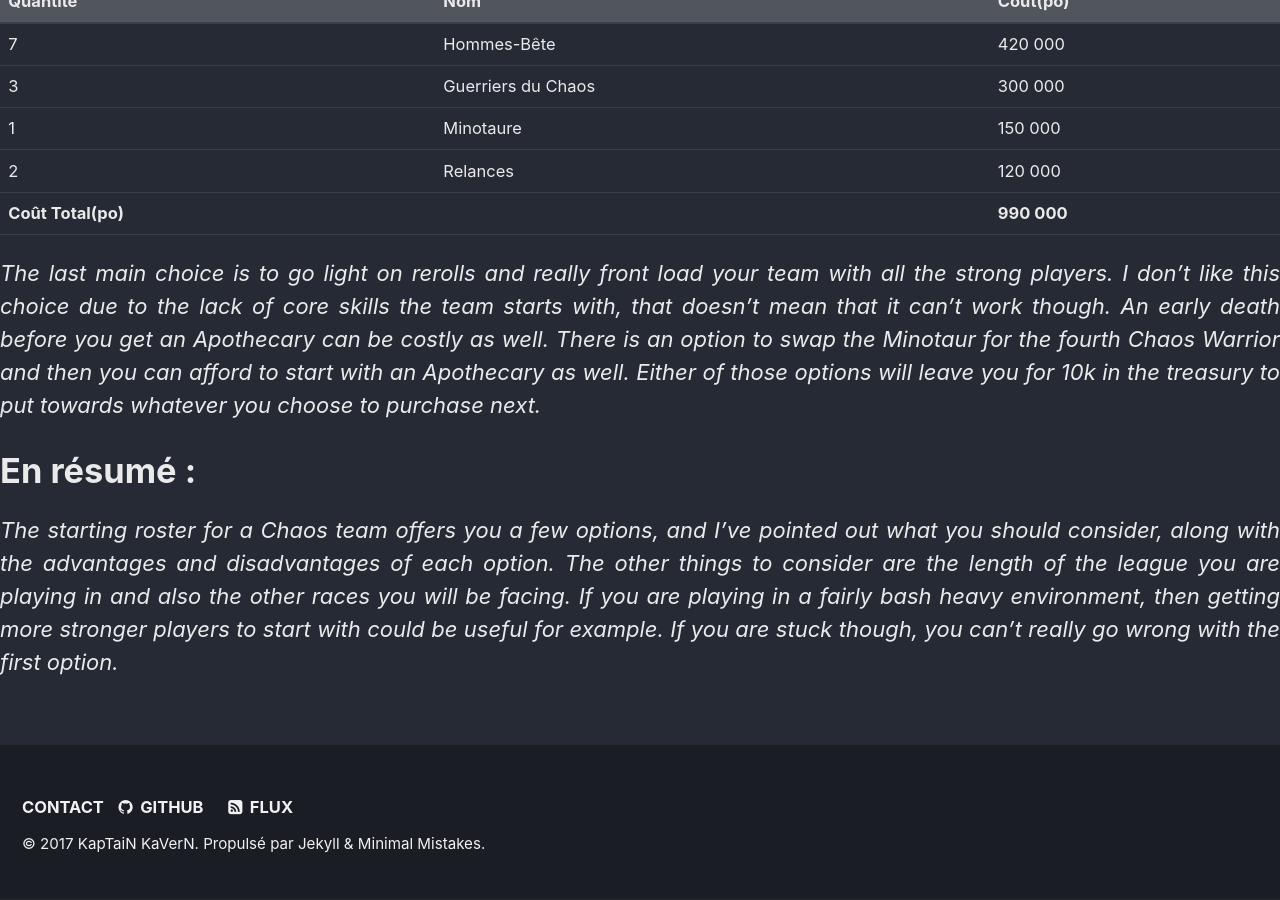
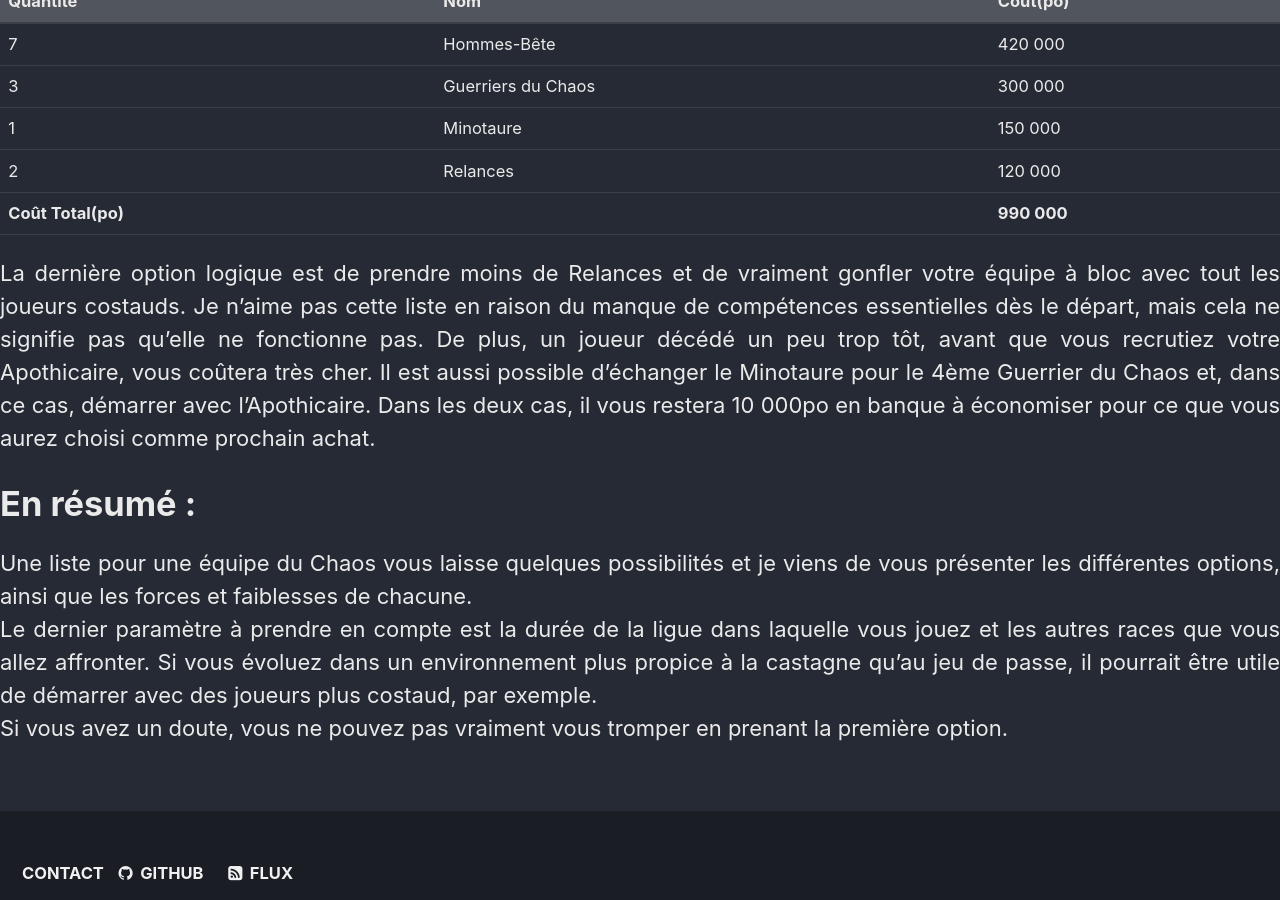
Before and after one commit to kaptain-kavern/traductionbloodbowl, a Jekyll site: the page built from _trad/bbtactics/listes_demarrage_1000TV/Chaos.md, in a window 1280 px wide and 900 px high, scrolled down 2457 px. Built offline with Jekyll 4.4.1, drawn with Linux system fonts in a browser that asks for light colours; our own code applies the rules of GitHub Pages for plain Markdown files.

Commit message:
1er article traduit en entier :champagne:

```diff
--- a/_trad/bbtactics/listes_demarrage_1000TV/Chaos.md
+++ b/_trad/bbtactics/listes_demarrage_1000TV/Chaos.md
@@ -67,10 +67,12 @@ Pour les ligues de courtes durée cette liste ne sera pas aussi efficace qu'elle
 2  | Relances | 120 000
 **Coût Total(po)** |   |  **990 000**
 
-*The last main choice is to go light on rerolls and really front load your team with all the strong players. I don’t like this choice due to the lack of core skills the team starts with, that doesn’t mean that it can’t work though. An early death before you get an Apothecary can be costly as well. There is an option to swap the Minotaur for the fourth Chaos Warrior and then you can afford to start with an Apothecary as well. Either of those options will leave you for 10k in the treasury to put towards whatever you choose to purchase next.*
+La dernière option logique est de prendre moins de Relances et de vraiment gonfler votre équipe à bloc avec tout les joueurs costauds. Je n'aime pas cette liste en raison du manque de compétences essentielles dès le départ, mais cela ne signifie pas qu'elle ne fonctionne pas. De plus, un joueur décédé un peu trop tôt, avant que vous recrutiez votre Apothicaire, vous coûtera très cher. Il est aussi possible d'échanger le Minotaure pour le 4ème Guerrier du Chaos et, dans ce cas, démarrer avec l'Apothicaire. Dans les deux cas, il vous restera 10 000po en banque à économiser pour ce que vous aurez choisi comme prochain achat.
 {: .text-justify}
 
 
 # En résumé :
-*The starting roster for a Chaos team offers you a few options, and I’ve pointed out what you should consider, along with the advantages and disadvantages of each option. The other things to consider are the length of the league you are playing in and also the other races you will be facing. If you are playing in a fairly bash heavy environment, then getting more stronger players to start with could be useful for example. If you are stuck though, you can’t really go wrong with the first option.*
+Une liste pour une équipe du Chaos vous laisse quelques possibilités et je viens de vous présenter les différentes options, ainsi que les forces et faiblesses de chacune.
+Le dernier paramètre à prendre en compte est la durée de la ligue dans laquelle vous jouez et les autres races que vous allez affronter. Si vous évoluez dans un environnement plus propice à la castagne qu'au jeu de passe, il pourrait être utile de démarrer avec des joueurs plus costaud, par exemple.
+Si vous avez un doute, vous ne pouvez pas vraiment vous tromper en prenant la première option.
 {: .text-justify}
```
